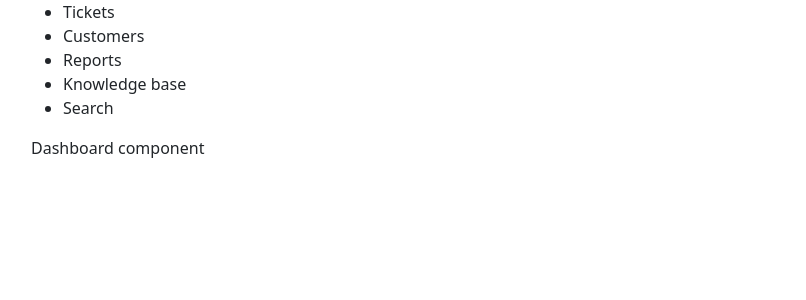
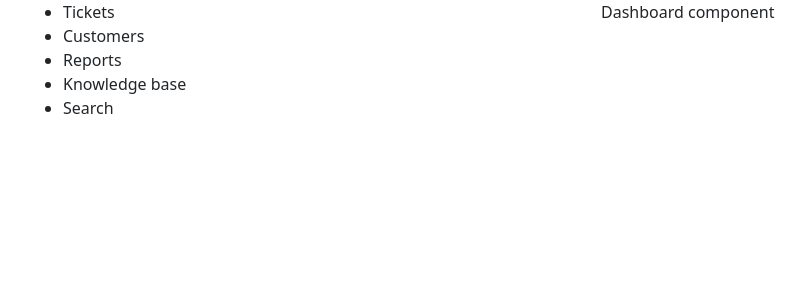
Before and after one commit to RobbieMeijer/helpdesk-ticket-system, a React (Create React App) app in the folder helpdesk-ticket-system/: page / in a window 1280 px wide. Shown: the top 300 px of the page, without its empty margins (51-857 px from the left). Built offline with nearby package versions, Linux system fonts and the light colour scheme.

Commit message:
add html bootstrap classes

```diff
--- a/helpdesk-ticket-system/src/components/App.js
+++ b/helpdesk-ticket-system/src/components/App.js
@@ -5,8 +5,14 @@ import Sidebar from './Sidebar';
 const App = () => {
   return (
     <div className="container">
-      <Sidebar />
-      <Dashboard />
+      <div className="row">
+        <div className="col">
+          <Sidebar />
+        </div>
+        <div className="col">
+          <Dashboard />
+        </div>
+      </div>
     </div>
   );
 };
```
